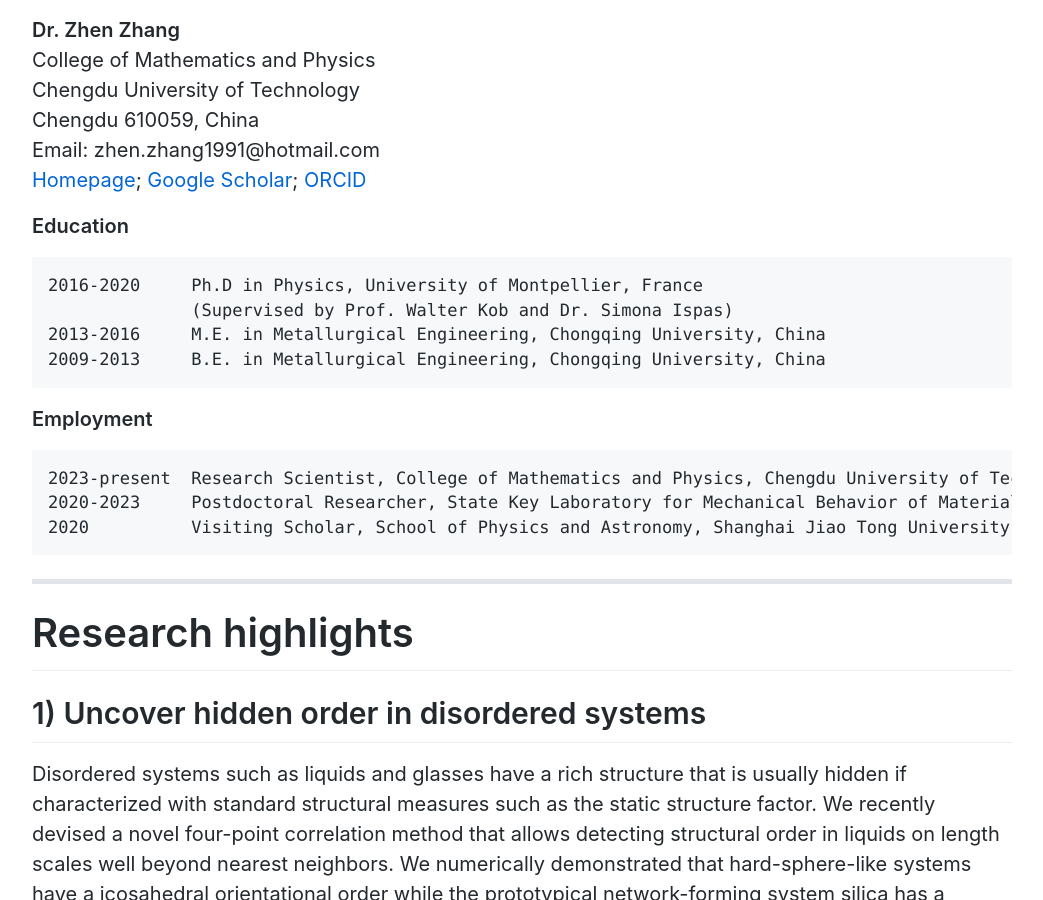
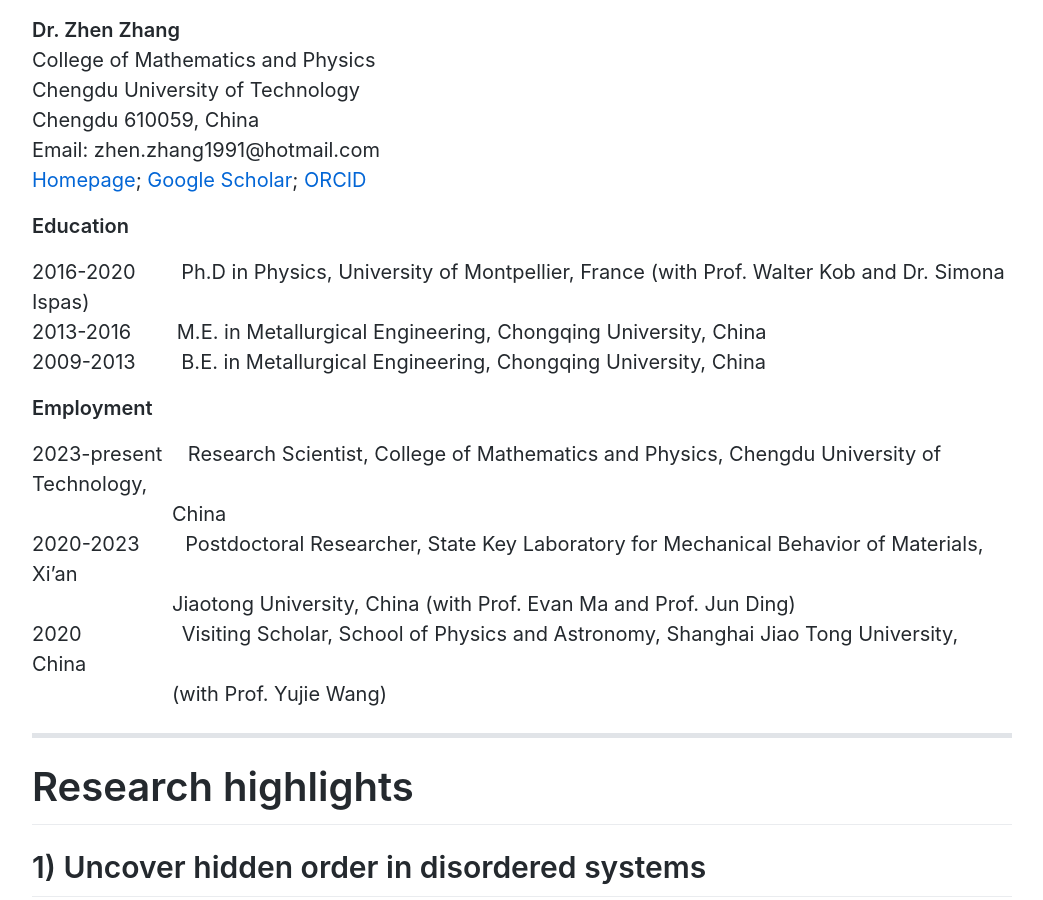
Before and after one commit to zhenzhang1991/zhenzhang1991.github.io, a Jekyll site: the page built from index.md, in a window 1280 px wide and 900 px high, scrolled down 424 px. Shown: the whole window, without its empty margins (118-1161 px from the left). Built offline with Jekyll 4.4.1, drawn with Linux system fonts in a browser that asks for light colours; Markdown is read by kramdown in place of the engine named in the settings; comment, search, counter and statistics services are not loaded.

Commit message:
Update index.md

```diff
--- a/index.md
+++ b/index.md
@@ -18,19 +18,21 @@ Email: zhen.zhang1991@hotmail.com<br>
 [ORCID](https://orcid.org/0000-0003-2128-6215)
 
 **Education**
-<pre>
-2016-2020     Ph.D in Physics, University of Montpellier, France
-              (Supervised by Prof. Walter Kob and Dr. Simona Ispas)
-2013-2016     M.E. in Metallurgical Engineering, Chongqing University, China
-2009-2013     B.E. in Metallurgical Engineering, Chongqing University, China
-</pre>
+
+2016-2020   Ph.D in Physics, University of Montpellier, France (with Prof. Walter Kob and Dr. Simona Ispas) <br>
+2013-2016   M.E. in Metallurgical Engineering, Chongqing University, China <br>
+2009-2013   B.E. in Metallurgical Engineering, Chongqing University, China
+
 
 **Employment**
-<pre>
-2023-present  Research Scientist, College of Mathematics and Physics, Chengdu University of Technology, China
-2020-2023     Postdoctoral Researcher, State Key Laboratory for Mechanical Behavior of Materials, Xi’an Jiaotong University, China (with Prof. Evan Ma and Prof. Jun Ding)
-2020          Visiting Scholar, School of Physics and Astronomy, Shanghai Jiao Tong University, China (with Prof. Yujie Wang)
-</pre>
+
+2023-present  Research Scientist, College of Mathematics and Physics, Chengdu University of Technology, <br>
+       China <br>
+2020-2023   Postdoctoral Researcher, State Key Laboratory for Mechanical Behavior of Materials, Xi’an <br>
+       Jiaotong University, China (with Prof. Evan Ma and Prof. Jun Ding) <br>
+2020     Visiting Scholar, School of Physics and Astronomy, Shanghai Jiao Tong University, China <br>
+       (with Prof. Yujie Wang)
+
 * * *
 
 # Research highlights
```
